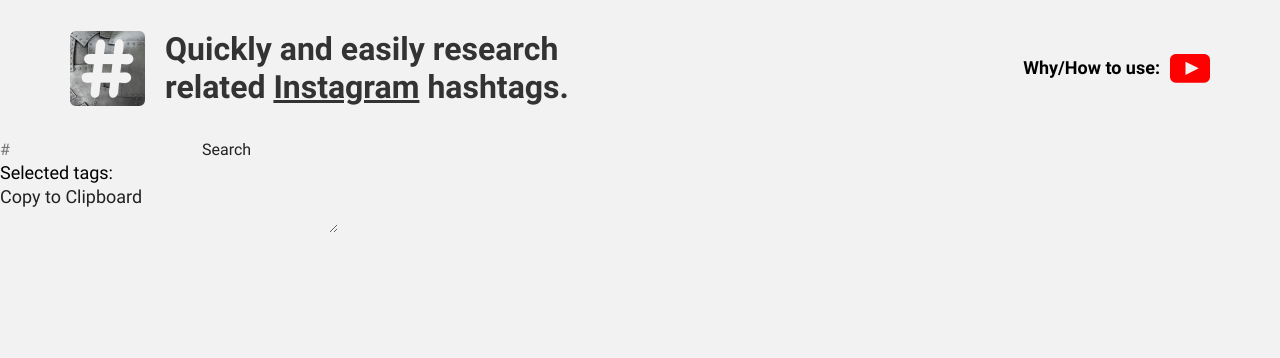
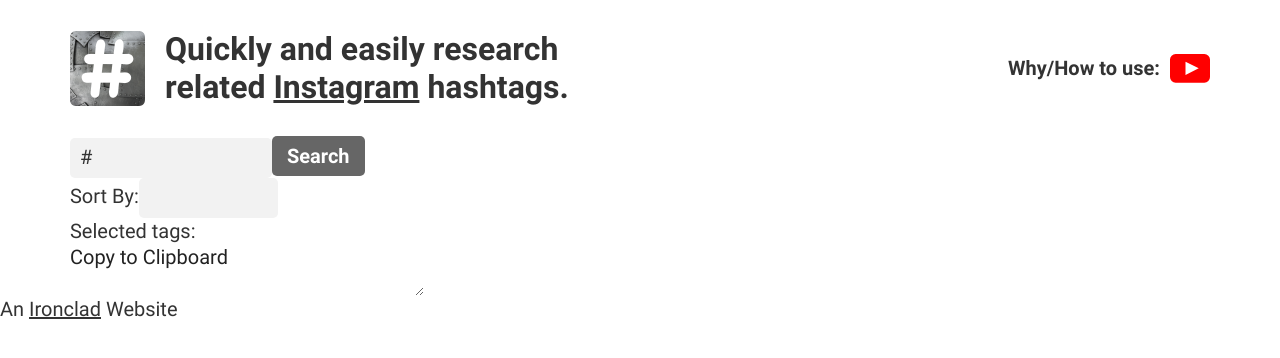
Before and after one commit to im-ironclad/ironhash, a Next.js app: page / in a window 1280 px wide. Shown: the top 358 px of the page. Built offline with nearby package versions, Linux system fonts and the light colour scheme.

Commit message:
Progress to header and a few other styles

```diff
--- a/components/Header.js
+++ b/components/Header.js
@@ -10,17 +10,18 @@
 const Header = () => {
   return (
     <header className="header">
+      <div className="header__logo-title">
         <img
           src="/assets/images/ironhash-logo-150x150@2x.png"
           alt="ironhash logo."
-        width="75"
-        className="header__logo"
+          className="header__logo-title__logo"
           title="ironhash"
         />
 
-      <h1 className="header__heading">
+        <h1 className="header__logo-title__title">
           Quickly and easily research related <a href="https://instagram.com" target="_blank">Instagram</a> hashtags.
         </h1>
+      </div>
 
       <div className="header__tut-link">
         <p className="header__tut-link__copy">
--- a/components/SearchResults.js
+++ b/components/SearchResults.js
@@ -5,7 +5,7 @@
   const tagsEndpoint = "https://www.instagram.com/explore/tags/"
 
   return (
-    <section id="results" className="results">
+    <section id="search-results" className="search-results">
       {results.map(result => (
         <article key={result.hashtag.id} className="results__item">
           <p
--- a/pages/index.js
+++ b/pages/index.js
@@ -59,51 +59,58 @@
   }
 
   return (
-    <main id="home">
+    <div id="home">
       <Header />
 
-      <section id="toolbar" className="toolbar">
+      <main id="content" className="content">
+        <section className="toolbar">
           <form
             onSubmit={_handleSearch}
-          className="header__search"
+            className="toolbar__search"
           >
+            <label
+              htmlFor="search"
+              className="toolbar__search__label"
+            >
+              #
+            </label>
             <input
+              id="search"
               type="text"
               value={searchQuery}
-            className="header__search__input"
-            placeholder="#"
+              className="toolbar__search__input"
               onChange={e => updateSearchQuery(e.target.value)}
             />
 
-          <input
-            type="submit"
-            value="Search"
-            className="header__search__submit"
-          />
+            <button
+              className="btn toolbar__search__submit"
+            >
+              Search
+            </button>
           </form>
 
           {/* Sort By Input/Form */}
+          <form className="toolbar__sort">
+            <label
+              htmlFor="sort"
+              className="toolbar__sort__label"
+            >
+              Sort By:
+            </label>
+
+            <select
+              id="sort"
+              className="toolbar__sort__select"
+              onChange={(e) => {console.log(e.target.value)}}
+            >
+              <option value=""></option>
+              <option value="htl">Posts - High to Low</option>
+              <option value="lth">Posts - Low to High</option>
+            </select>
+          </form>
         </section>
 
-      <section id="tags-list" className="tags-list">
-        {selectedTags.length > 0 && (
-          <ul className="sidebar__tags__list">
-            {selectedTags.map(tag => (
-              <li key={tag} className="sidebar__tags__list__item">
-                <p className="sidebar__tags__list__item__tag">{tag}</p>
-
-                <button
-                  aria-label={`Remove the hashtag: ${tag}`}
-                  className="sidebar__tags__list__item__btn"
-                  onClick={() => _handleDeselectTag(tag)}
-                />
-              </li>
-            ))}
-          </ul>
-        )}
-      </section>
-
-      <aside className="sidebar">
+        <aside className="selected-tags">
           <div className="sidebar__tags">
             <p className="sidebar__tags__label">Selected tags:</p>
 
@@ -123,6 +130,23 @@
             />
 
             {/* List of selected tags */}
+            <div id="selected-tags" className="selected-tags">
+              {selectedTags.length > 0 && (
+                <ul className="sidebar__tags__list">
+                  {selectedTags.map(tag => (
+                    <li key={tag} className="sidebar__tags__list__item">
+                      <p className="sidebar__tags__list__item__tag">{tag}</p>
+
+                      <button
+                        aria-label={`Remove the hashtag: ${tag}`}
+                        className="sidebar__tags__list__item__btn"
+                        onClick={() => _handleDeselectTag(tag)}
+                      />
+                    </li>
+                  ))}
+                </ul>
+              )}
+            </div>
           </div>
         </aside>
 
@@ -130,6 +154,13 @@
           <SearchResults results={searchResults} _handleSelectTag={_handleSelectTag} />
         )}
       </main>
+
+      <footer className="footer">
+        <p>
+          An <a href="http://blogofiron.com" target="_blank"><strong>Ironclad</strong></a> Website
+        </p>
+      </footer>
+    </div>
   )
 }
 
--- a/src/styles/_variables.scss
+++ b/src/styles/_variables.scss
@@ -26,8 +26,8 @@
 $min-page-width: 320px; // This should always be 320px, minimum phone size
 $max-page-width: 1900px; // This can be whatever you want (i.e. 1200px or 1440px)
 $cont-rg: 1140px;
-$max-width: 90%;
-$gutter: 5%;
+$max-width: 95%;
+$gutter: 2.5%;
 
 /**
  * Colors
@@ -35,7 +35,7 @@
 $colors: (
   "white": #FFFFFF,
   "black": #000000,
-  "grey-100": #F2F2F2,
+  "gray-100": #F2F2F2,
   "gray-400": #666666,
   "gray-700": #333333,
   "green-400": #399F28,
--- /dev/null
+++ b/src/styles/components/_button.scss
@@ -0,0 +1,9 @@
+.btn {
+  background-color: map-get($colors, "gray-400");
+  border-radius: 5px;
+  color: map-get($colors, "white");
+  font-weight: $font-bold;
+  height: 40px;
+  padding-left: 15px;
+  padding-right: 15px;
+}
--- /dev/null
+++ b/src/styles/components/_content.scss
@@ -0,0 +1,5 @@
+.content {
+  margin: 0 auto;
+  max-width: $max-width;
+  width: $cont-rg;
+}
--- a/src/styles/components/_header.scss
+++ b/src/styles/components/_header.scss
@@ -1,24 +1,55 @@
 .header {
   display: flex;
-  align-items: center;
+  flex-direction: column;
+  margin: 0 auto;
+  max-width: $max-width;
+  padding: $spacing-4 0;
   width: $cont-rg;
-  max-width: $max-width;
-  margin: 0 auto;
-  padding: $spacing-4 0;
 
-  &__logo {
-    margin-right: $spacing-3;
+  @media only screen and (min-width: $screen-md-min) {
+    align-items: center;
+    flex-direction: row;
   }
 
-  &__heading {
-    width: 500px;
-    @include font(3.2, $bold: true)
+  &__logo-title {
+    display: flex;
+    align-items: center;
+
+    &__logo {
+      height: 75px;
+      flex-grow: 0;
+      flex-shrink: 0;
+      margin-right: $spacing-2;
+      width: 75px;
+
+      @media only screen and (min-width: $screen-sm-min) {
+        margin-right: $spacing-3;
+      }
+    }
+
+    &__title {
+      @include font("heading");
+      width: 365px;
+      max-width: 100%;
+
+      @media only screen and (min-width: $screen-sm-min) {
+        width: 500px;
+      }
+    }
   }
+
 
   &__tut-link {
     display: flex;
     align-items: center;
-    margin-left: auto;
+    margin-right: auto;
+    margin-top: $spacing-3;
+
+    @media only screen and (min-width: $screen-md-min) {
+      margin-left: auto;
+      margin-right: unset;
+      margin-top: 0;
+    }
 
     &__copy {
       font-weight: $font-bold;
--- /dev/null
+++ b/src/styles/components/_toolbar.scss
@@ -0,0 +1,13 @@
+.toolbar {
+
+  &__search {
+    position: relative;
+
+    &__label {
+      position: absolute;
+      top: 50%;
+      left: $spacing-2;
+      transform: translateY(-50%);
+    }
+  }
+}
--- a/src/styles/generic/_elements.scss
+++ b/src/styles/generic/_elements.scss
@@ -3,12 +3,12 @@
 }
 
 body {
-  @include font("body");
-  position: relative;
+  @include font("body", $color: "gray-700");
+  background-color: #fff;
+  height: 100vh;
   min-width: $min-page-width;
   margin: 0 auto;
-  color: map-get($colors, "black");
-  background-color: #f2f2f2;
+  position: relative;
   -webkit-font-smoothing: antialiased;
   &.is-locked {
     overflow: hidden;
@@ -64,6 +64,13 @@
   border-radius: 50%;
 }
 
+[type=text],
+select {
+  background-color: map-get($colors, "gray-100");
+  border-radius: 5px;
+  height: 40px;
+}
+
 button {
   padding: 0;
   border: 0;
--- a/src/styles/index.scss
+++ b/src/styles/index.scss
@@ -19,7 +19,10 @@
 @import "generic/utilities";
 
 // Components, order alphabetically
+@import "components/button";
+@import "components/content";
 @import "components/header";
 @import "components/icon";
+@import "components/toolbar";
 
 // Include any vendor file(s)
--- a/src/styles/mixins/_typography.scss
+++ b/src/styles/mixins/_typography.scss
@@ -13,7 +13,7 @@
   $family: "default",
   $style: null
 ) {
-  color: $color;
+  color: map-get($colors, $color);
   font-family: map-get($font-families, $family);
 
   @if ($bold == true) {
@@ -25,13 +25,24 @@
   }
 
   @if ($size=="heading") {
-    @include font-size-rem(3.2, 4.0);
+    font-weight: $font-bold;
+    @include font-size-rem(2.2, 2.8);
+
+    @media only screen and (min-width: $screen-sm-min) {
+      @include font-size-rem(3.2, 3.8);
+    }
+  }
+  @else if ($size=="heading-sm") {
+    @include font-size-rem(2.4, 3.0);
   }
   @else if ($size=="body") {
-    @include font-size-rem(1.8, 2.4);
+    @include font-size-rem(2.0, 2.6);
+  }
+  @else if ($size=="body-sm") {
+    @include font-size-rem(1.6, 2.2);
   }
   @else if ($size=="small") {
-    @include font-size-rem(1.2, 2.0);
+    @include font-size-rem(1.4, 2.0);
   }
   @else {
     @include font-size-rem($size, $size * 1.2)
```
Lines whose indentation alone changed are shown as unchanged.
